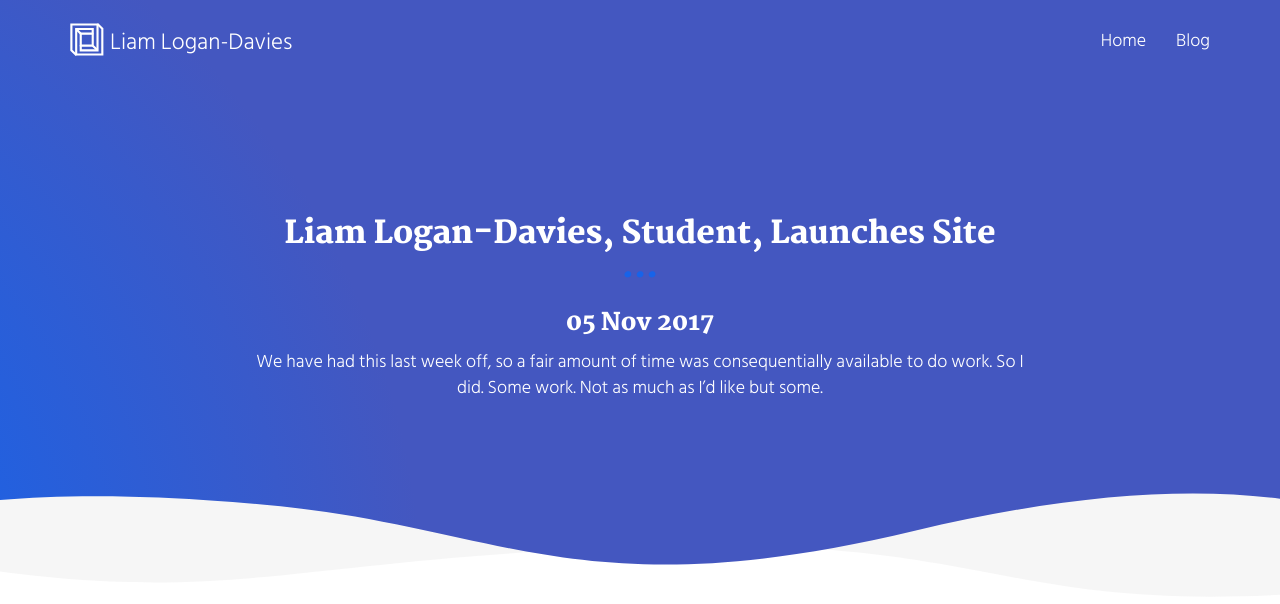
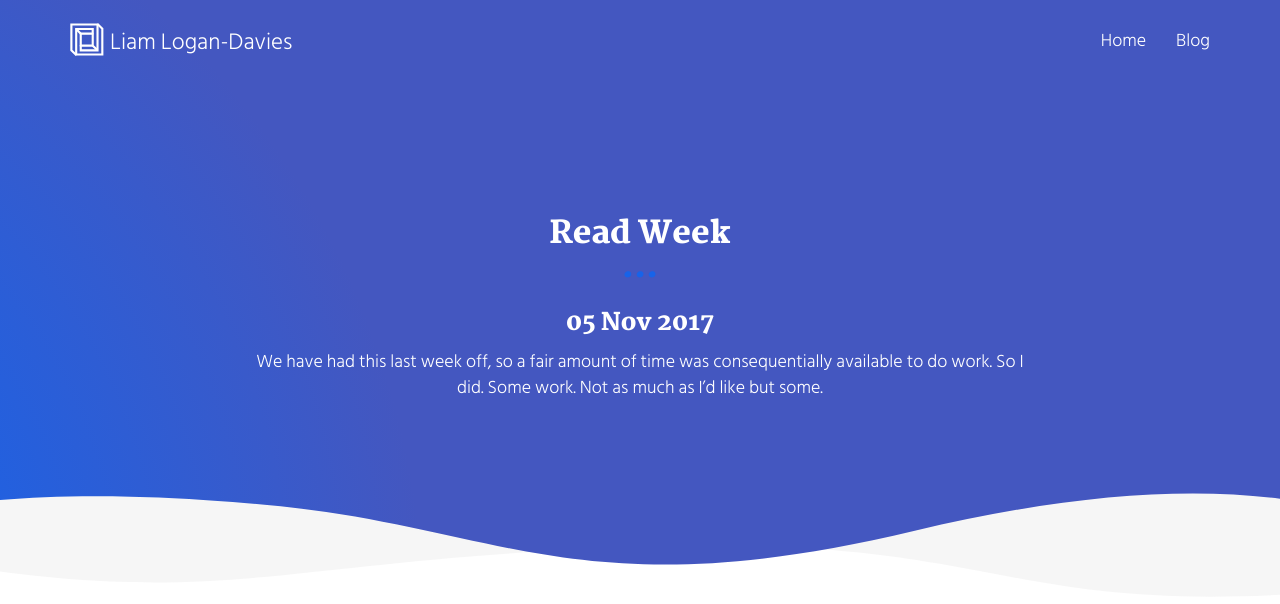
Before and after one commit to S00148095/s00148095.github.io, a Jekyll site: the page built from _posts/2017-11-05-Read Week.md, in a window 1280 px wide. Shown: the top 604 px of the page. Built offline with Jekyll 4.4.1, drawn with Linux system fonts in a browser that asks for light colours.

Commit message:
Update 2017-11-05-Read Week.md

```diff
--- a/_posts/2017-11-05-Read Week.md
+++ b/_posts/2017-11-05-Read Week.md
@@ -1,6 +1,6 @@
 ---
 layout: post
-title: "Liam Logan-Davies, Student, Launches Site"
+title: "Read Week"
 date: 2017-11-05
 ---
 
```
